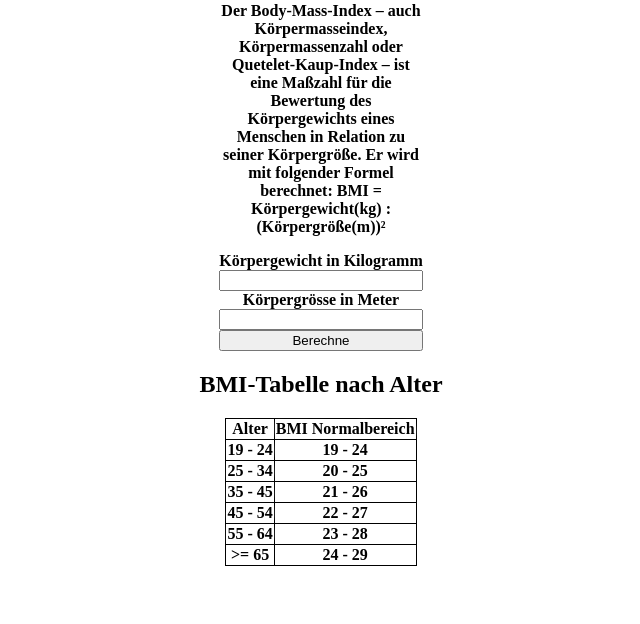
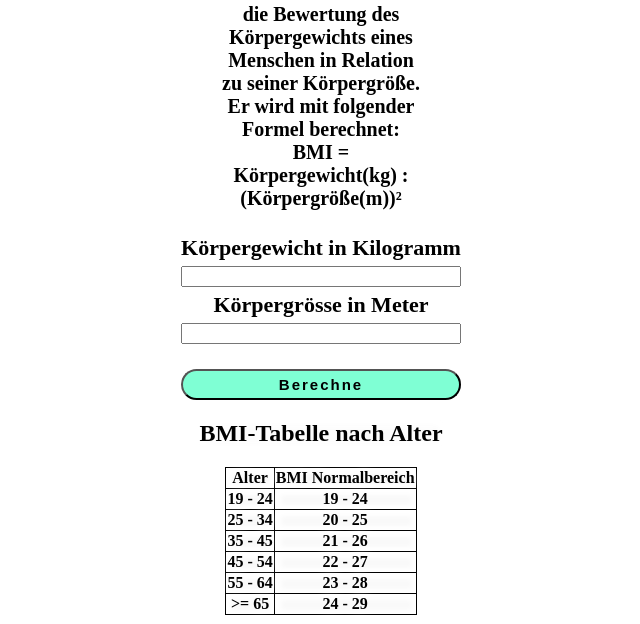
Before and after one commit to Mirco-Kloesener/My-BMI-Projekt, a plain HTML site: page index.html in a window 1280 px wide. Shown: the part 192-816 px from the top of the page, without its empty margins (327-967 px from the left). Drawn offline with Linux system fonts and the light colour scheme.

Commit message:
add-styling

```diff
--- a/index.html
+++ b/index.html
@@ -14,7 +14,7 @@
         <section id="first">
 
         <div class="text">
-            <p>Der Body-Mass-Index – auch Körpermasseindex, Körpermassenzahl oder Quetelet-Kaup-Index – ist eine Maßzahl für die Bewertung des Körpergewichts eines Menschen in Relation zu seiner Körpergröße. Er wird mit folgender Formel berechnet: BMI = Körpergewicht(kg) : (Körpergröße(m))²</p>
+            <p>Der Body-Mass-Index ist eine Maßzahl für die Bewertung des Körpergewichts eines Menschen in Relation zu seiner Körpergröße. Er wird mit folgender Formel berechnet: BMI = Körpergewicht(kg) : (Körpergröße(m))²</p>
         </div>
         </section>
 
--- a/style.css
+++ b/style.css
@@ -14,7 +14,7 @@ body {
     justify-content: center;
 }
 main {
-    text-shadow: 0 0 5px white;
+    text-shadow: 0 0 10px white;
     background-size:cover;
     background-repeat: no-repeat;
     display: flex;
@@ -37,6 +37,7 @@ h1 {
 }
 .text p {
     font-weight: bold;
+    font-size: 20px;
 }
 
 #second {
@@ -48,14 +49,41 @@ form {
     display: flex;
     flex-direction: column;
     text-align: center;
+    font-size: 22px;
+}
+label {
+    background-color: rgb(255, 255, 255, 0.3);
+    border-radius: 5px;
+    margin-bottom: 5px;
+    margin-top: 5px;
+}
+button {
+    margin-top: 5px;
+    padding: 5px;
+    font-weight: bold;
+    font-size: 15px;
+    letter-spacing: 2px;
+    background-color: aquamarine;
+    border-radius: 100px;
+}
+#ausgabe {
+    color: red;
+    background-color: rgb(245, 245, 245, 0.5);
+    border-radius: 5px;
+    margin: 10px;
 }
 
 #third {
     text-align: center;
 }
-
+h2 {
+    box-shadow: 1px 1px 5px 5px white inset;
+    background-color:  rgb(245, 245, 245, 0.3);
+    border-radius: 5px;
+}
 td,th {
-    box-shadow: 5px 5px 5px 5px white inset;
+    background-color:  rgb(245, 245, 245, 0.6) ;
+    box-shadow: 1px 1px 5px 5px white inset;
     font-weight: bold;
     border: 0.1em solid black;
     border-collapse: collapse;
```
